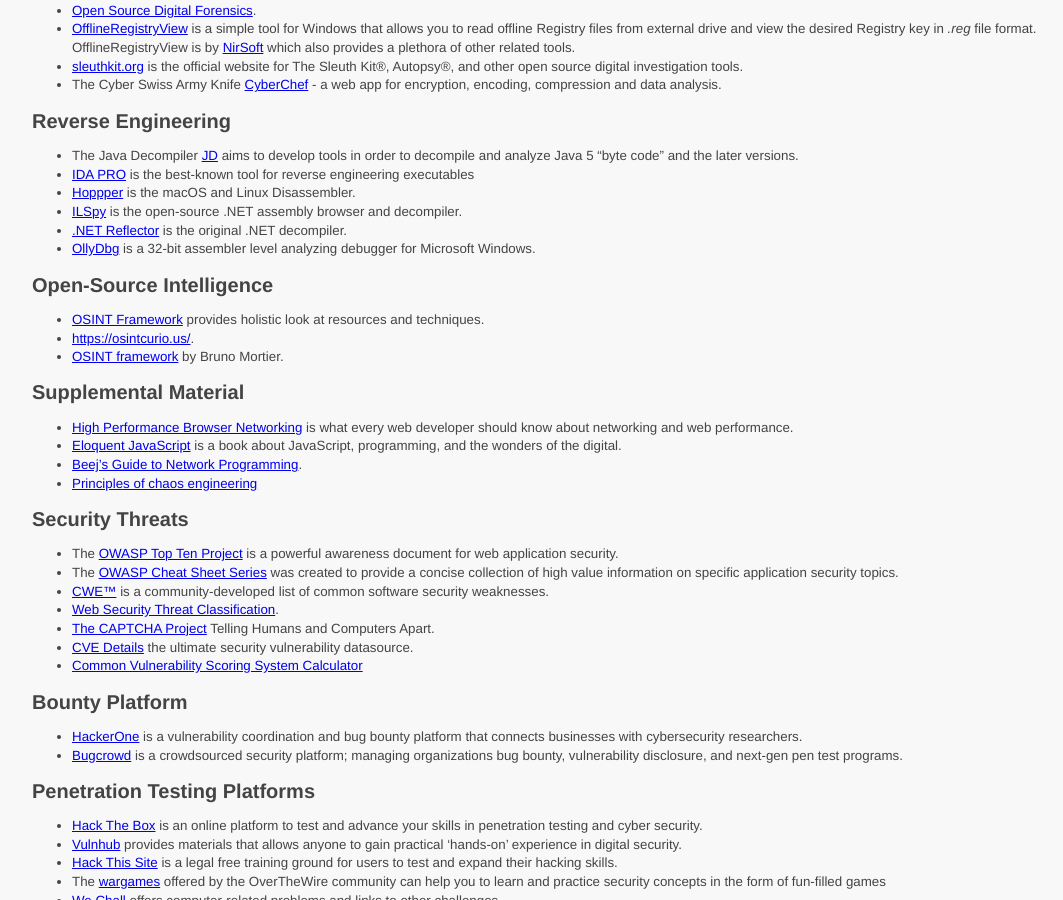
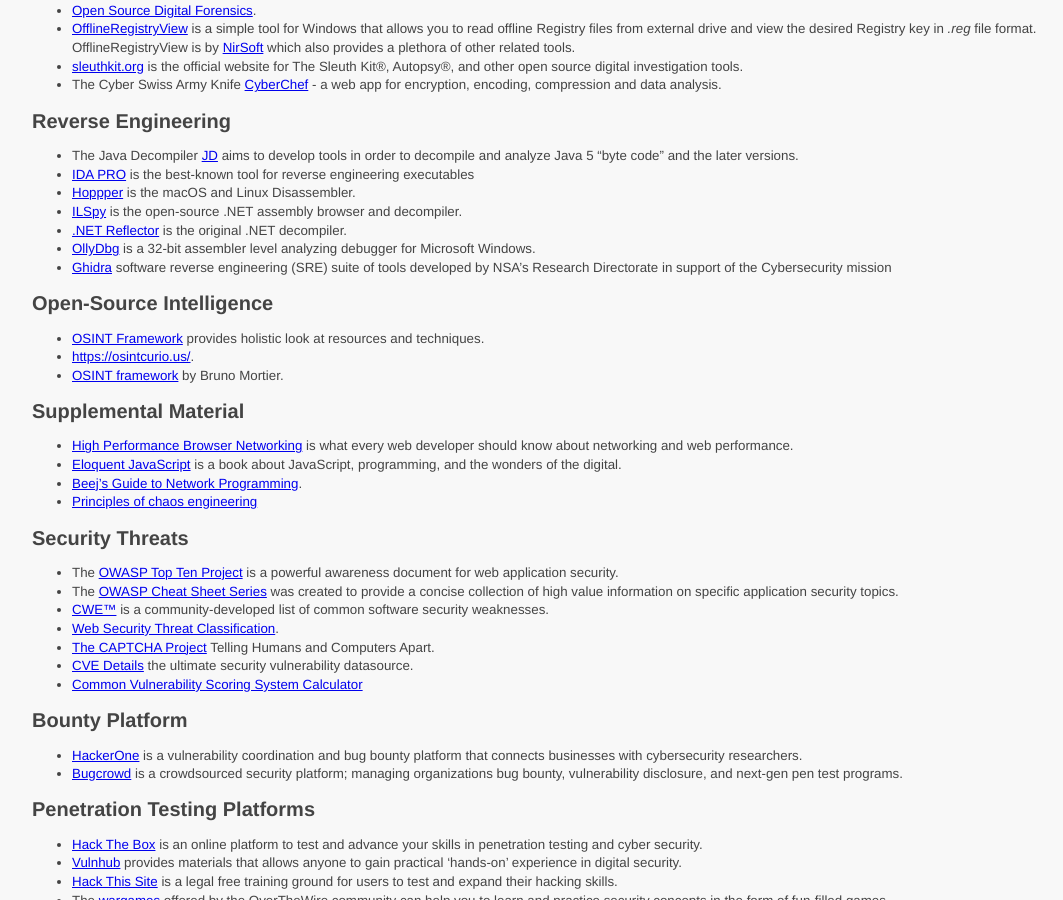
Before and after one commit to ycpcs/cs335-spring2022, a Jekyll site: the page built from resources/index.md, in a window 1280 px wide and 900 px high, scrolled down 1858 px. Shown: the whole window, without its empty margins (68-1131 px from the left). Built offline with Jekyll 4.4.1, drawn with Linux system fonts in a browser that asks for light colours.

Commit message:
update resources

```diff
--- a/resources/index.md
+++ b/resources/index.md
@@ -116,6 +116,9 @@
 - [ILSpy](https://github.com/icsharpcode/ILSpy) is the open-source .NET assembly browser and decompiler.
 - [.NET Reflector](https://www.red-gate.com/products/dotnet-development/reflector/) is the original .NET decompiler.
 - [OllyDbg](http://www.ollydbg.de/) is a 32-bit assembler level analyzing debugger for Microsoft Windows.
+- [Ghidra](https://ghidra-sre.org/) software reverse engineering (SRE) suite of tools developed by NSA's Research Directorate in support of the Cybersecurity mission
+
+
 
 Open-Source Intelligence
 ------------------------------------
```
